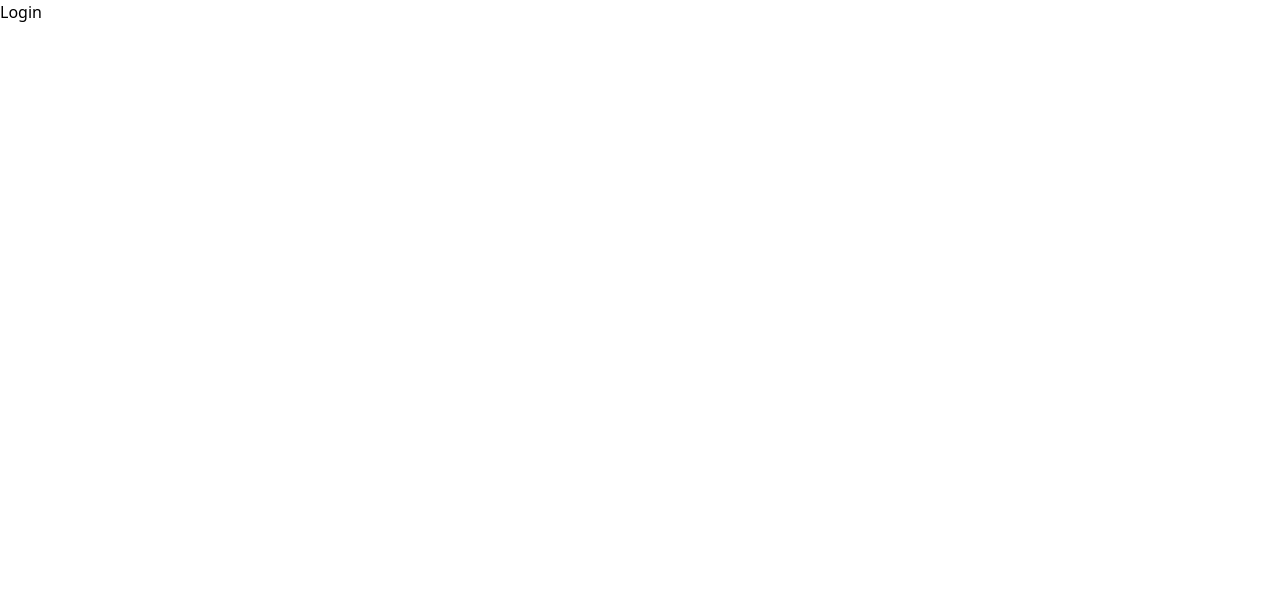
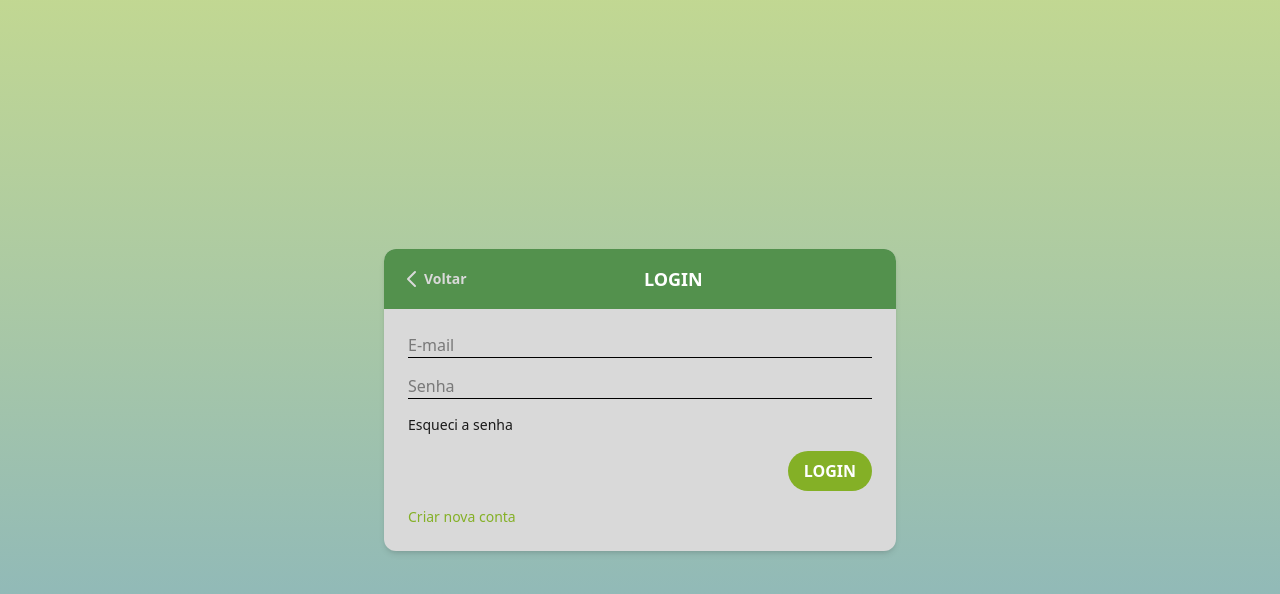
Before and after one commit to duduvf11/Projeto-CCE, a React (Vite) app in the folder frontend/: page /Auth/login in a window 1280 px wide. Shown: the top 594 px of the page. Built offline with nearby package versions, Linux system fonts and the light colour scheme.

Commit message:
feat: faz a estilização da página de Login e componente Card
- Estiliza a página de Login
- Componentiza o Card

```diff
--- /dev/null
+++ b/frontend/src/components/Card.jsx
@@ -0,0 +1,26 @@
+import React from 'react'
+import { Link } from 'react-router-dom';
+
+export default function Card({ title, children }) {
+  return (
+    <div className="flex flex-col bg-[var(--cinza-claro)] rounded-xl shadow-md max-w-2/5 w-full">
+      {/* Cabeçalho*/}
+      <div className="flex bg-[var(--verde)] text-white rounded-t-xl text-center font-bold text-lg p-4">
+        <Link to="/" className="flex items-center text-[var(--cinza-claro)] hover:text-white text-sm ">
+            <svg xmlns="http://www.w3.org/2000/svg" className="h-6 w-6 inline-block" fill="none" viewBox="0 0 24 24" stroke="currentColor">
+                <path strokeLinecap="round" strokeLinejoin="round" strokeWidth={2} d="M15 19l-7-7 7-7" />
+            </svg>
+          Voltar
+        </Link>
+        <div className="flex-1 text-center">
+            {title}
+        </div>
+      </div>
+
+      {/* Conteúdo */}
+      <div className="p-6">
+        {children}
+      </div>
+    </div>
+  );
+}
--- a/frontend/src/pages/Auth/Login.jsx
+++ b/frontend/src/pages/Auth/Login.jsx
@@ -1,11 +1,39 @@
-import React from 'react'
-
+import {} from 'react'
+import Card from '../../components/Card'
+import { Link } from 'react-router-dom';
 
 
 function Login() {
   return (
-    <div>Login</div>
+  <div className="flex justify-center items-center h-screen bg-[linear-gradient(to_top,_rgba(33,115,115,0.5)_23%,_rgba(83,145,77,0.5)_60%,_rgba(132,176,38,0.5)_100%)]  w-screen h-screen">
+      <Card title="LOGIN">
+        <form className="flex flex-col gap-4 text-[var(--preto)]">
+          <input
+            type="email"
+            placeholder="E-mail"
+            className="border-b border-black bg-transparent focus:outline-none"
+          />
+          <input
+            type="password"
+            placeholder="Senha"
+            className="border-b border-black bg-transparent focus:outline-none"
+          />
+
+          <Link to="#" className="text-sm text-[var(--preto)] hover:underline">
+            Esqueci a senha
+          </Link>
+
+          <button className="bg-[var(--verde-claro)] text-white font-bold py-2 px-4 rounded-full self-end">
+            LOGIN
+          </button>
+
+          <Link to="/Auth/Register" className="text-sm text-[var(--verde-claro)] hover:underline">
+            Criar nova conta
+          </Link>
+        </form>
+      </Card>
+    </div>
   )
 }
 
-export default Login
+export default Login;
--- a/frontend/src/stylesheet/style.css
+++ b/frontend/src/stylesheet/style.css
@@ -1,7 +1,10 @@
 @import "tailwindcss";
 
 @theme {
+  --preto: #1A1A1A;
   --cinza: #3D3D3D;
+  --cinza-claro: #D9D9D9;
+  --verde: #53914D;
   --verde-claro: #84b026;
   --verde-piscina: #217373;
   --verde-piscina-escuro: #173540;
```
